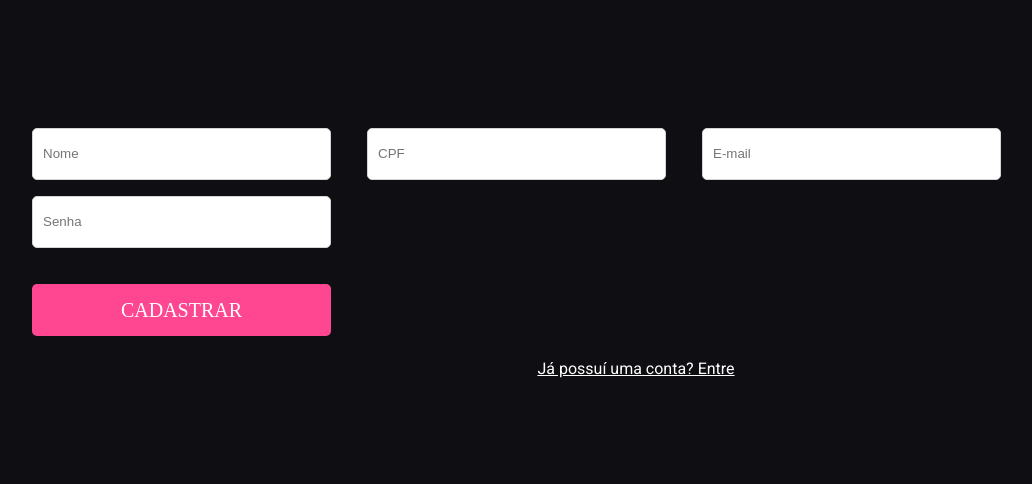
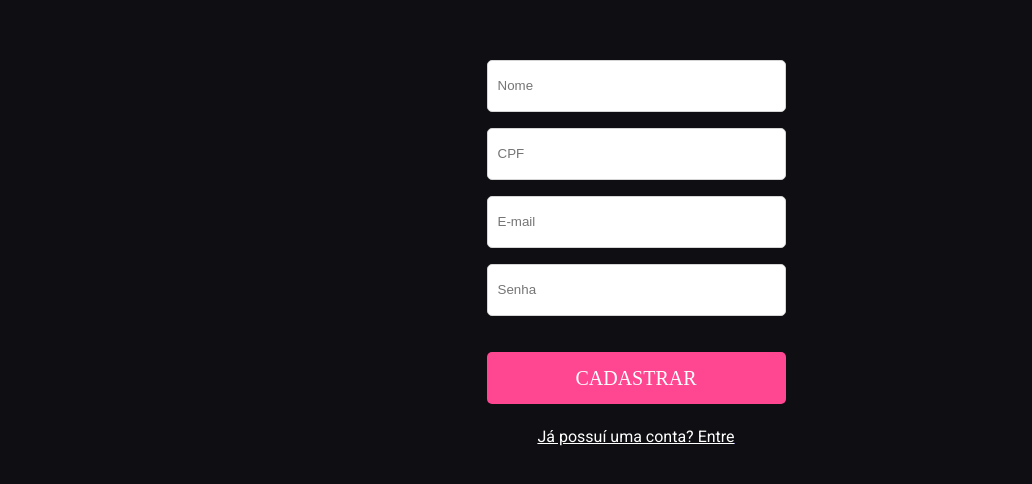
Before and after one commit to marceloleda/driven-plus, a React (Create React App) app: page /sign-up in a window 1280 px wide. Shown: the part 148-632 px from the top of the page, without its empty margins (4-1036 px from the left). Built offline with nearby package versions, Linux system fonts and the light colour scheme.

Commit message:
feito tela de home

```diff
--- a/src/Components/TelaCadastro.js
+++ b/src/Components/TelaCadastro.js
@@ -74,6 +74,15 @@ const Conteiner = styled.div`
     Height:100vh;
     background: #0E0E13;
 
+    form{
+            display:flex;
+            flex-direction:column;
+            justify-content: center;
+            align-items: center;
+
+        }
+
+
     img{
         margin-top: 0px;
         width: 299px;
@@ -88,7 +97,6 @@ const Inserir = styled.input`
     width: 299px;
     height: 52px;
     margin-bottom: 16px;
-    margin-left: 36px;
     background: #FFFFFF;
     border: 1px solid #D5D5D5;
     border-radius: 5px;
@@ -102,7 +110,6 @@ const Botao = styled.button`
     align-items: center;
     width: 299px;
     height: 52px;
-    margin-left: 36px;
     margin-top: 20px;
     background: #FF4791;
     border-radius: 5px;
```
